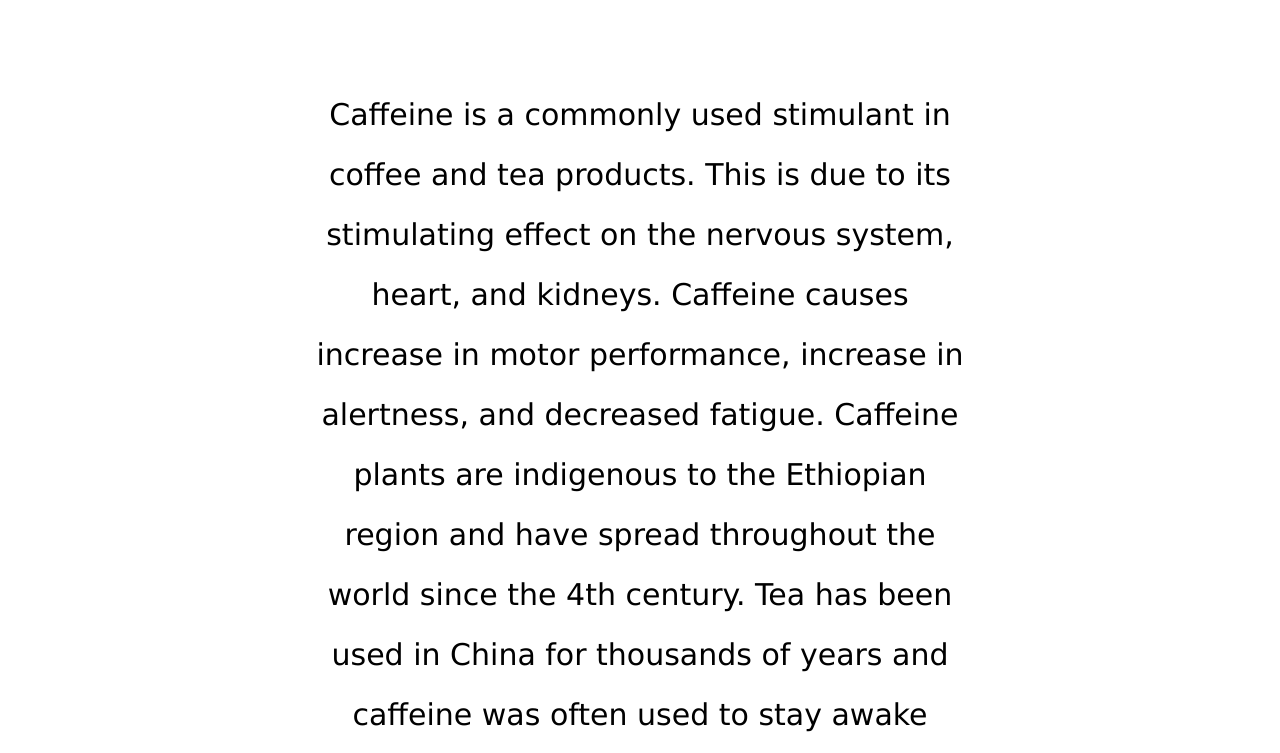
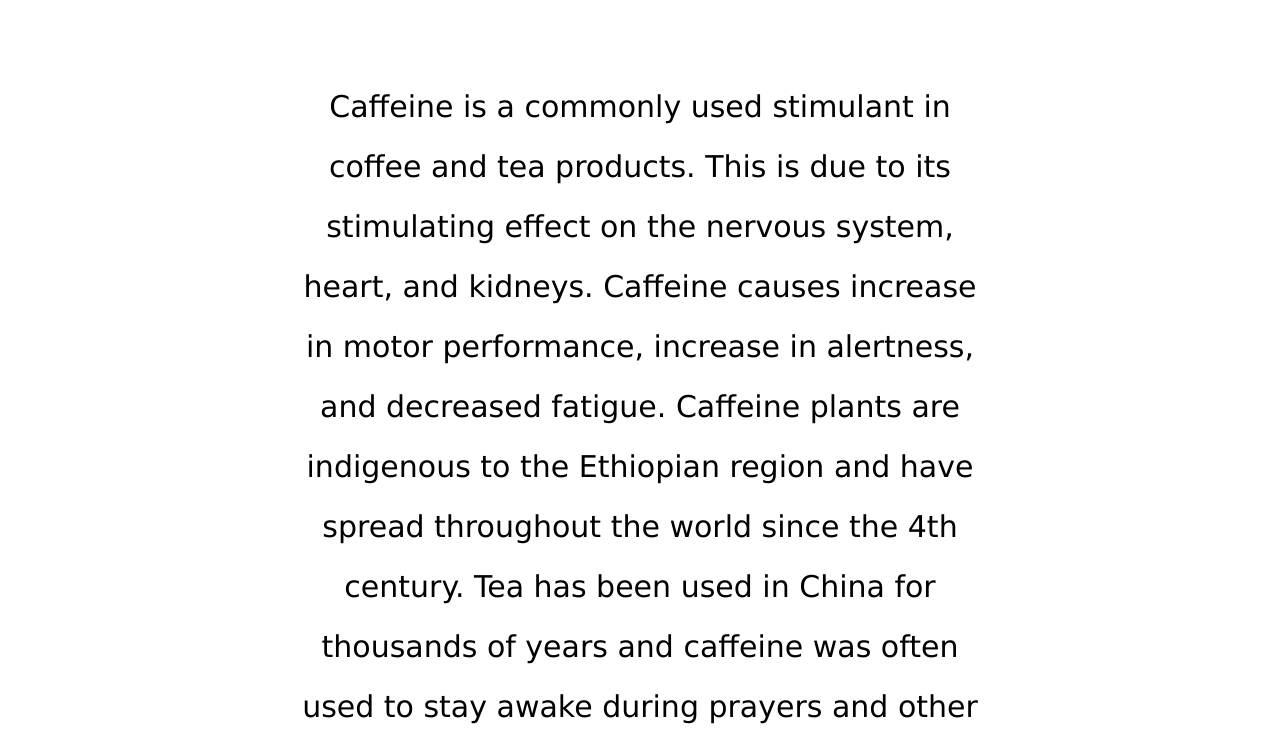
Before and after one commit to CaffeineScience/CaffeineScience.github.io, a plain HTML site: page index.html in a window 1280 px wide. Shown: the part 515-1268 px from the top of the page. Drawn offline with Linux system fonts and the light colour scheme.

Commit message:
Update index.html

```diff
--- a/index.html
+++ b/index.html
@@ -2,7 +2,9 @@
 <html>
   <head>
     <style>
-      body {}
+      body {
+        margin: 0px;
+      }
       h1 {
         font-size: 80px;
         text-align: center;
```
